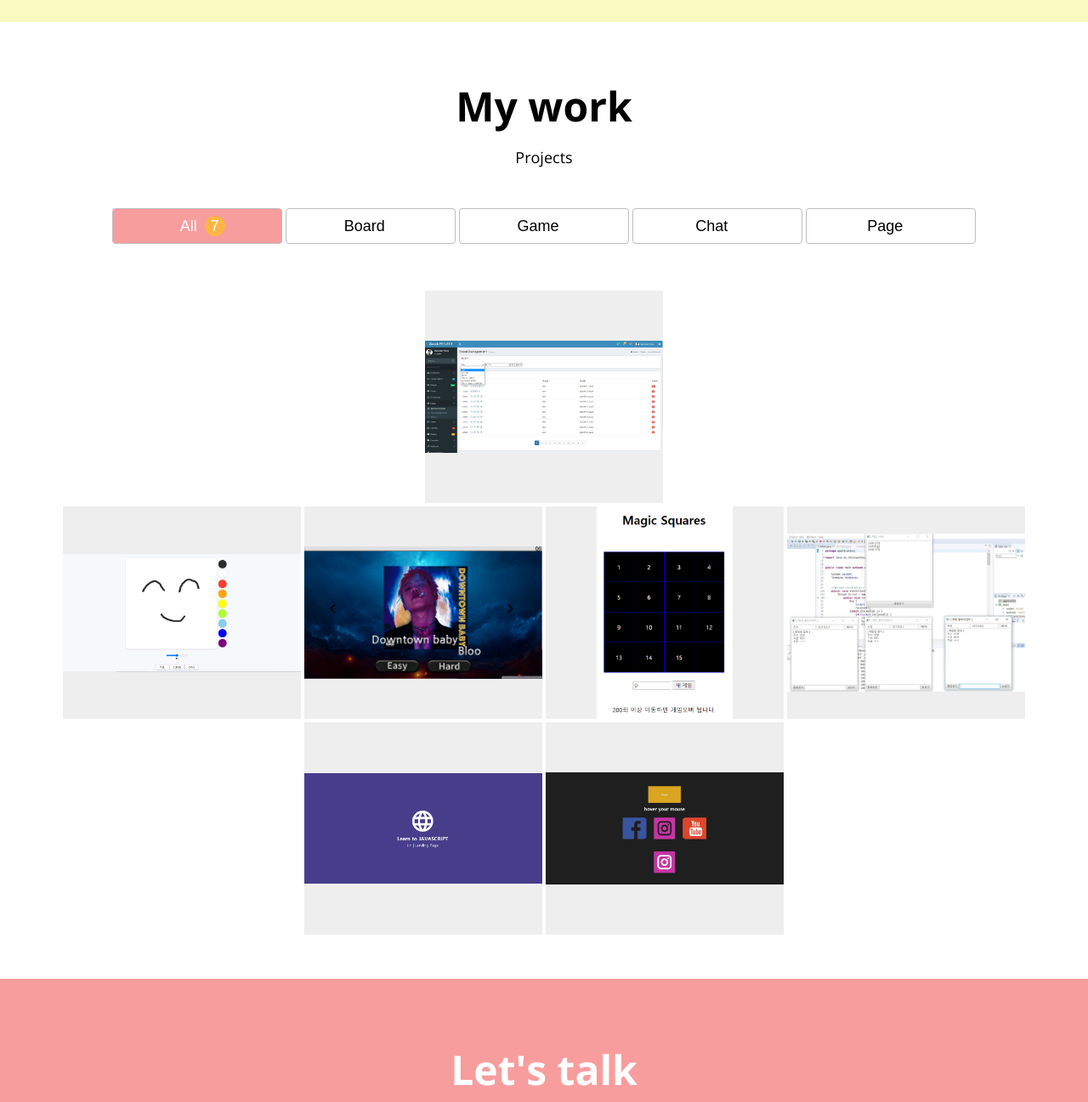
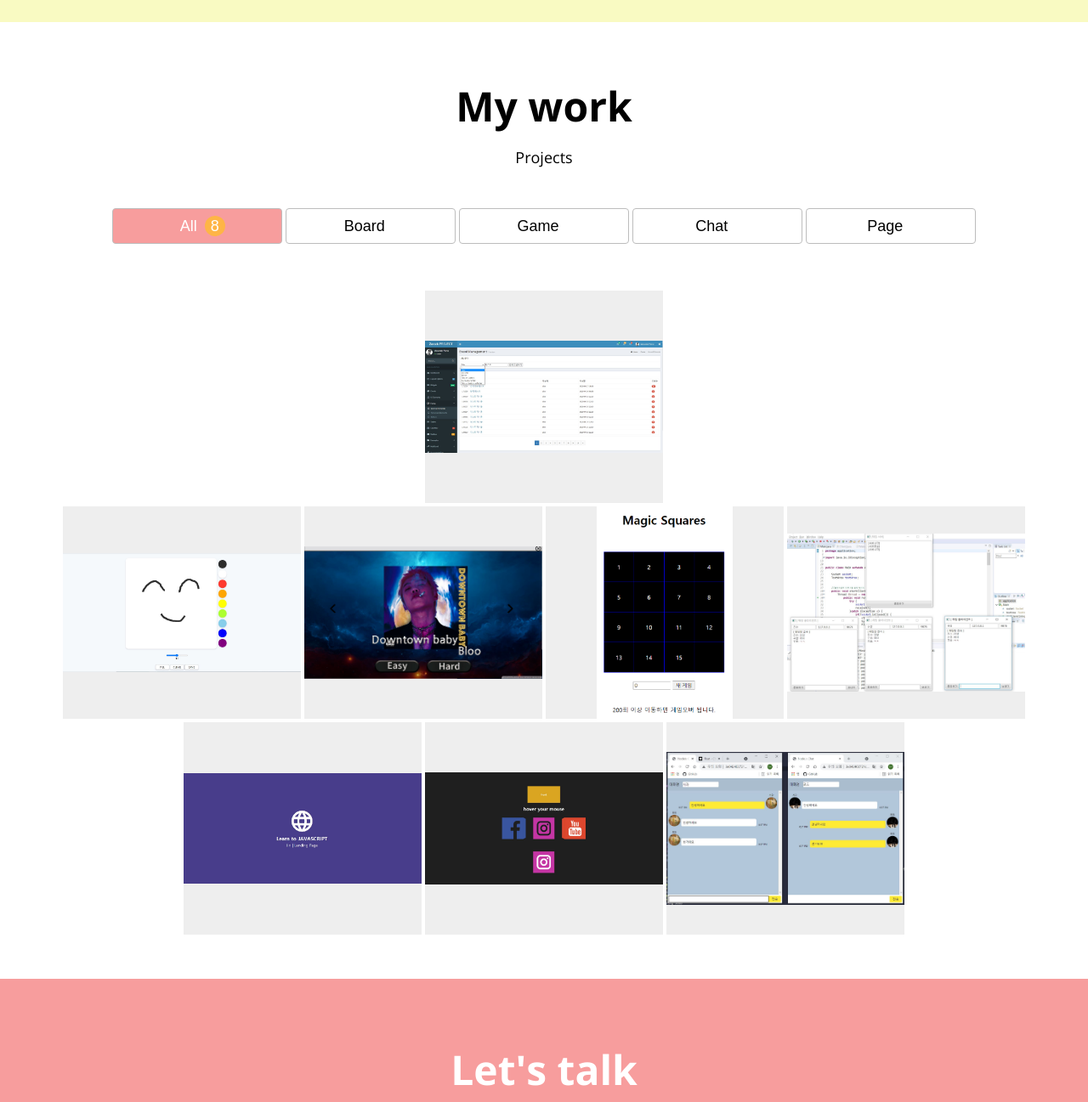
Before and after one commit to jinsu1/portfolio, a plain HTML site: page index.html in a window 1280 px wide. Shown: the part 2285-3582 px from the top of the page at 85% size. Drawn offline with nearby package versions, Linux system fonts and the light colour scheme.

Commit message:
project - nodejs chat

```diff
--- a/index.html
+++ b/index.html
@@ -211,7 +211,7 @@
         <h3>Projects</h3>
         <div class="work__categories">
             <button class="category__btn selected" data-filter="*" >
-                &nbsp All <span class="category__count">7</span>
+                &nbsp All <span class="category__count">8</span>
             </button>
             <button class="category__btn" data-filter="board">
                 &nbsp&nbsp Board <span class="category__count">2</span>
@@ -220,7 +220,7 @@
                 &nbsp&nbsp Game <span class="category__count">2</span>
             </button>
             <button class="category__btn" data-filter="chat">
-                &nbsp&nbsp Chat <span class="category__count">1</span>
+                &nbsp&nbsp Chat <span class="category__count">2</span>
             </button>
             <button class="category__btn" data-filter="page">
                 &nbsp&nbsp Page <span class="category__count">2</span>
@@ -342,6 +342,22 @@
                     <span>RotatingButton made with CSS</span>
                 </div>
             </a>
+<!-- 8 -->
+<a href="https://github.com/jinsu1/NodeJS-Chat"
+class="project"
+target="blank"
+data-type="chat"
+>
+    <img
+    class="project__img"
+    src="imgs/projects/nodejs-chat.JPG"
+    alt="NodeJS-Chat"
+    >
+    <div class="project__description">
+        <h3>NodeJS-Chat</h3>
+        <span>Chat Program made with NodeJS</span>
+    </div>
+</a>
 
         </div>
      </div>
```
Also changed, not shown: imgs/projects/nodejs-chat.JPG (added).
